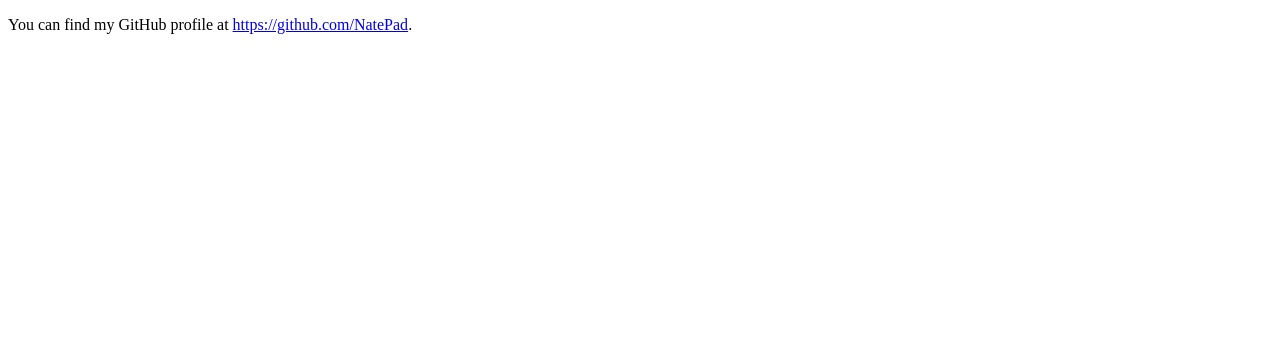
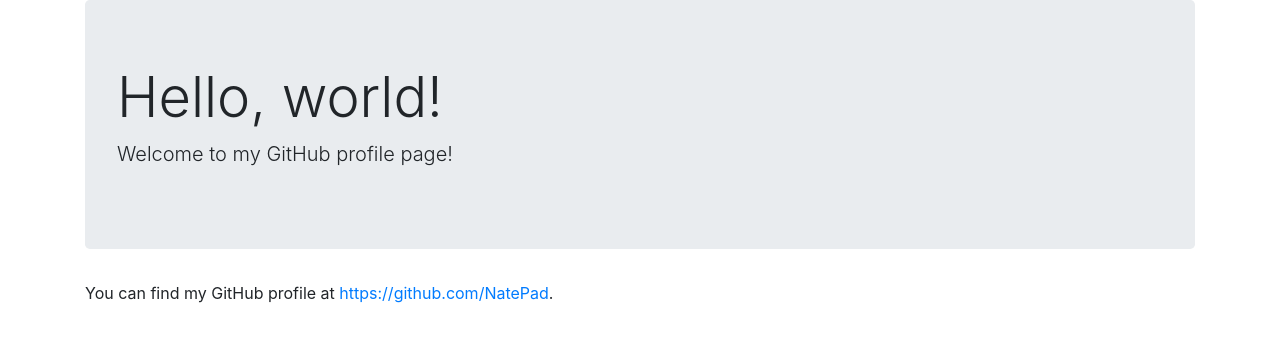
Before and after one commit to NatePad/NatePad.github.io, a plain HTML site: page index.html in a window 1280 px wide. Drawn offline with nearby package versions, Linux system fonts and the light colour scheme.

Commit message:
Added Bootstrap and Jumbotron.

```diff
--- a/index.html
+++ b/index.html
@@ -3,8 +3,16 @@
 <head>
   <meta charset="UTF-8">
   <title>Nathan Sartian's Portfolio</title>
+  <link rel="stylesheet" href="https://stackpath.bootstrapcdn.com/bootstrap/4.3.1/css/bootstrap.min.css" integrity="sha384-ggOyR0iXCbMQv3Xipma34MD+dH/1fQ784/j6cY/iJTQUOhcWr7x9JvoRxT2MZw1T" crossorigin="anonymous">
+  <link rel="stylesheet" type="text/css" href="style.css" />
 </head>
 <body>
+<div class="container">
+  <div class="jumbotron">
+    <h1 class="display-4">Hello, world!</h1>
+    <p class="lead">Welcome to my GitHub profile page!</p>
+  </div>
   <p>You can find my GitHub profile at <a href="https://github.com/NatePad" target="_blank">https://github.com/NatePad</a>.</p>
+</div>
 </body>
 </html>
```
Also changed, not shown: style.css (added).
